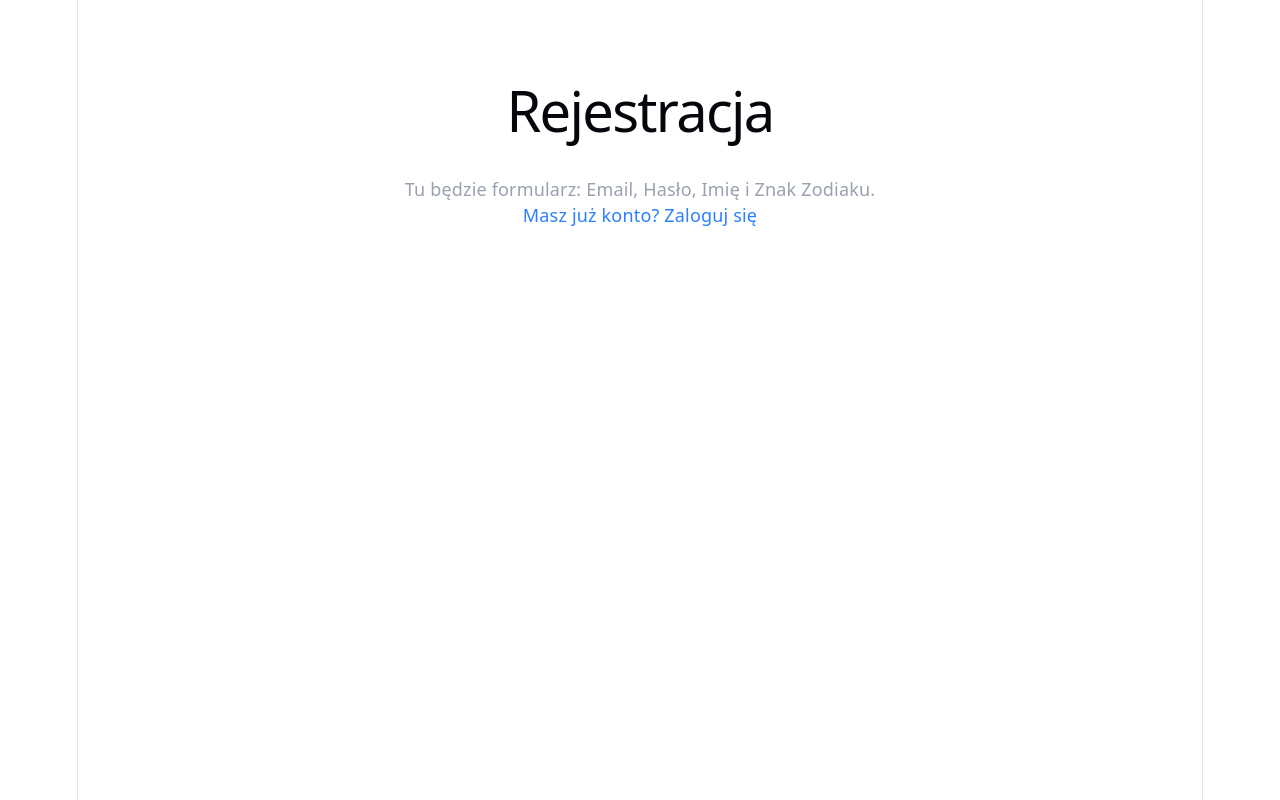
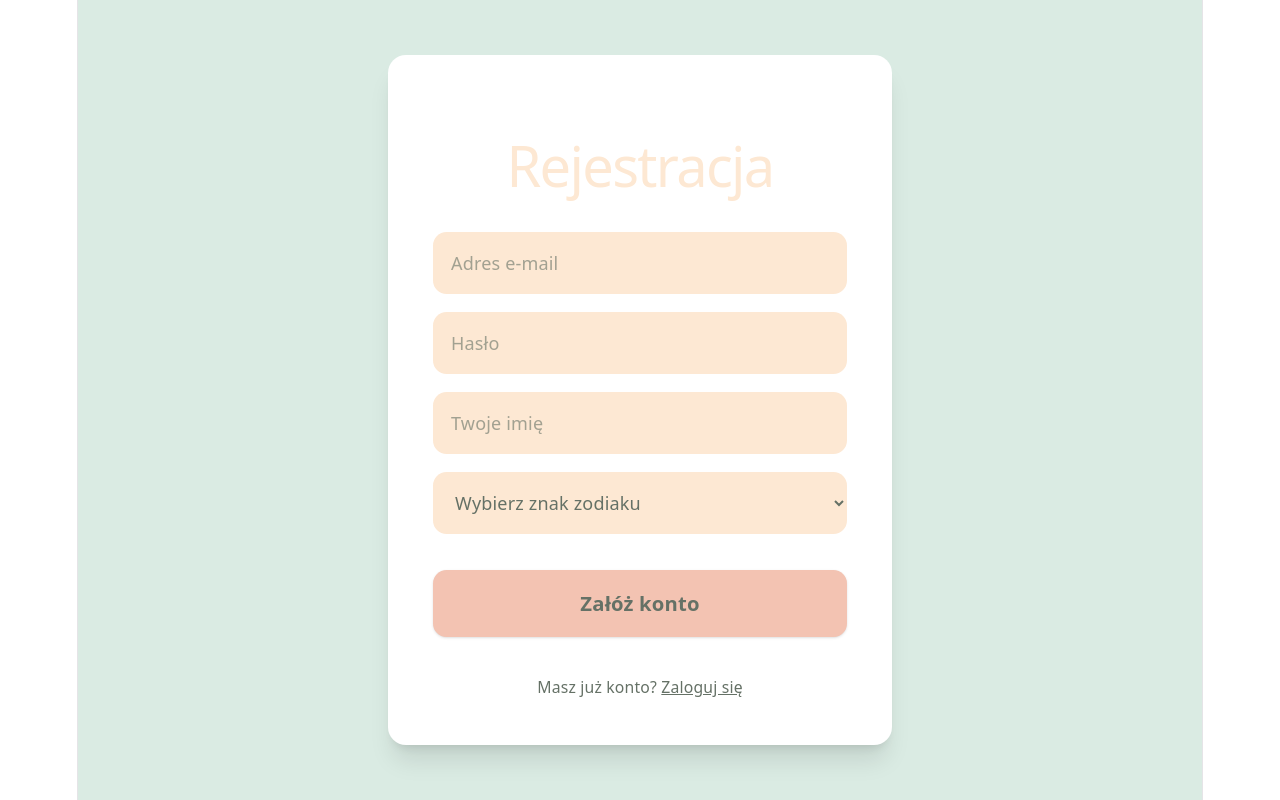
Before and after one commit to Szymon-007/NPG-zlote-python, a React (Vite) app in the folder frontend/: page /register in a window 1280 px wide. Built offline with nearby package versions, Linux system fonts and the light colour scheme.

Commit message:
ostylowanie formularzy autoryzacyjnych closes #34

```diff
--- a/frontend/src/pages/Login.jsx
+++ b/frontend/src/pages/Login.jsx
@@ -2,12 +2,40 @@ import { Link } from 'react-router-dom'
 
 export default function Login() {
   return (
-    <div className="p-10 text-center">
-      <h1 className="text-3xl font-bold mb-4">Logowanie</h1>
-      <p className="mb-4 text-gray-400">Tu będzie formularz: Email i Hasło.</p>
-      <Link to="/register" className="text-blue-500 hover:underline">
-        Nie masz konta? Zarejestruj się
-      </Link>
+    <div className="min-h-screen flex items-center justify-center bg-[#DAEBE3] p-4">
+
+      <div className="bg-white p-10 rounded-2xl shadow-xl w-full max-w-md text-[#657166]">
+        {/* Zmieniony kolor tekstu nagłówka */}
+        <h1 className="text-3xl font-bold text-center mb-8 !text-[#FDE8D3]">Zaloguj się</h1>
+
+        <form className="flex flex-col gap-5">
+          <input
+            type="email"
+            placeholder="Adres e-mail"
+            className="w-full p-4 bg-[#FDE8D3] rounded-xl outline-none focus:ring-4 focus:ring-[#99CDD8]/50 text-[#657166] placeholder-[#657166]/60 transition-all font-medium"
+          />
+
+          <input
+            type="password"
+            placeholder="Hasło"
+            className="w-full p-4 bg-[#FDE8D3] rounded-xl outline-none focus:ring-4 focus:ring-[#99CDD8]/50 text-[#657166] placeholder-[#657166]/60 transition-all font-medium"
+          />
+
+          <button
+            type="submit"
+            className="w-full p-4 mt-4 bg-[#99CDD8] hover:bg-[#657166] hover:text-white text-[#657166] font-bold rounded-xl transition-colors text-lg shadow-sm"
+          >
+            Wejdź
+          </button>
+        </form>
+
+        <div className="mt-8 text-center">
+          <Link to="/register" className="text-sm font-medium hover:text-[#F3C3B2] transition-colors">
+            Nie masz jeszcze konta? <span className="underline">Zarejestruj się</span>
+          </Link>
+        </div>
+      </div>
+
     </div>
   )
 }
--- a/frontend/src/pages/Register.jsx
+++ b/frontend/src/pages/Register.jsx
@@ -2,12 +2,64 @@ import { Link } from 'react-router-dom'
 
 export default function Register() {
   return (
-    <div className="p-10 text-center">
-      <h1 className="text-3xl font-bold mb-4">Rejestracja</h1>
-      <p className="mb-4 text-gray-400">Tu będzie formularz: Email, Hasło, Imię i Znak Zodiaku.</p>
-      <Link to="/login" className="text-blue-500 hover:underline">
-        Masz już konto? Zaloguj się
-      </Link>
+    <div className="min-h-screen flex items-center justify-center bg-[#DAEBE3] p-4">
+
+      <div className="bg-white p-10 rounded-2xl shadow-xl w-full max-w-md text-[#657166]">
+        <h1 className="text-3xl font-bold text-center mb-8 !text-[#FDE8D3]">Rejestracja</h1>
+
+        <form className="flex flex-col gap-4">
+          <input
+            type="email"
+            placeholder="Adres e-mail"
+            className="w-full p-4 bg-[#FDE8D3] rounded-xl outline-none focus:ring-4 focus:ring-[#99CDD8]/50 text-[#657166] placeholder-[#657166]/60 transition-all font-medium"
+          />
+          <input
+            type="password"
+            placeholder="Hasło"
+            className="w-full p-4 bg-[#FDE8D3] rounded-xl outline-none focus:ring-4 focus:ring-[#99CDD8]/50 text-[#657166] placeholder-[#657166]/60 transition-all font-medium"
+          />
+          <input
+            type="text"
+            placeholder="Twoje imię"
+            className="w-full p-4 bg-[#FDE8D3] rounded-xl outline-none focus:ring-4 focus:ring-[#99CDD8]/50 text-[#657166] placeholder-[#657166]/60 transition-all font-medium"
+          />
+
+          {/* Kafelkowy Select dla znaku zodiaku */}
+          <select
+            className="w-full p-4 bg-[#FDE8D3] rounded-xl outline-none focus:ring-4 focus:ring-[#99CDD8]/50 text-[#657166] transition-all font-medium cursor-pointer"
+            defaultValue=""
+          >
+            <option value="" disabled>Wybierz znak zodiaku</option>
+            <option value="Baran">Baran</option>
+            <option value="Byk">Byk</option>
+            <option value="Bliźnięta">Bliźnięta</option>
+            <option value="Rak">Rak</option>
+            <option value="Lew">Lew</option>
+            <option value="Panna">Panna</option>
+            <option value="Waga">Waga</option>
+            <option value="Skorpion">Skorpion</option>
+            <option value="Strzelec">Strzelec</option>
+            <option value="Koziorożec">Koziorożec</option>
+            <option value="Wodnik">Wodnik</option>
+            <option value="Ryby">Ryby</option>
+          </select>
+
+          {/* Zmieniony kolor przycisku dla urozmaicenia formularza */}
+          <button
+            type="submit"
+            className="w-full p-4 mt-4 bg-[#F3C3B2] hover:bg-[#657166] hover:text-white text-[#657166] font-bold rounded-xl transition-colors text-lg shadow-sm"
+          >
+            Załóż konto
+          </button>
+        </form>
+
+        <div className="mt-8 text-center">
+          <Link to="/login" className="text-sm font-medium hover:text-[#99CDD8] transition-colors">
+            Masz już konto? <span className="underline">Zaloguj się</span>
+          </Link>
+        </div>
+      </div>
+
     </div>
   )
 }
```
